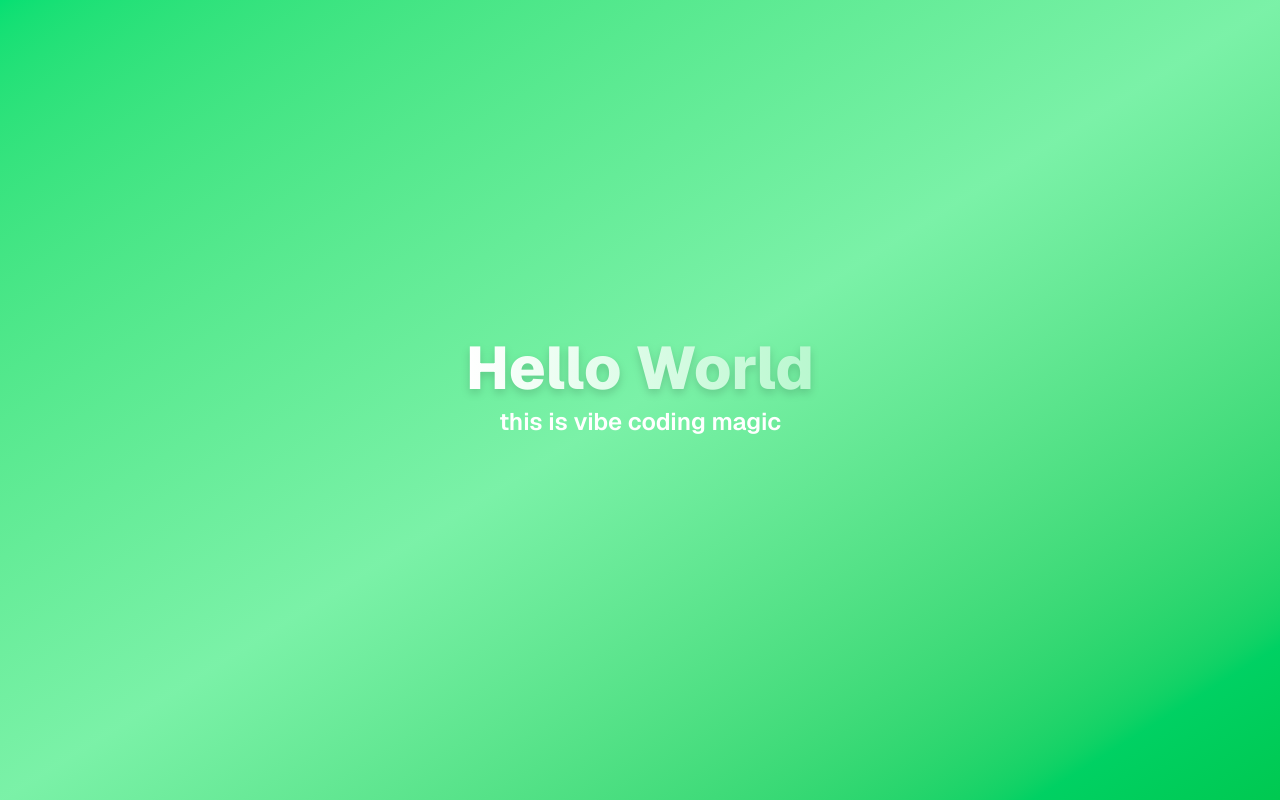
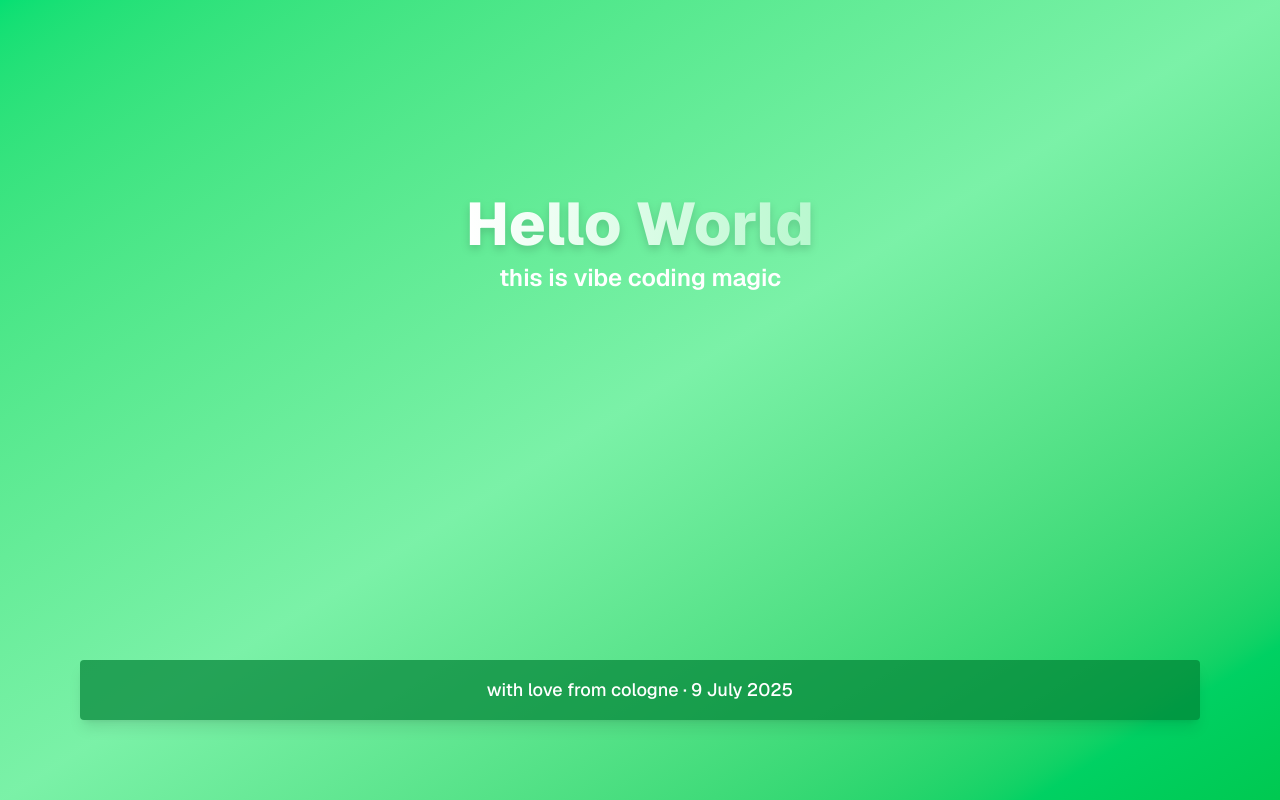
Before and after one commit to startplatz/vibe-coding-magic, a Next.js app: page / in a window 1280 px wide. Built offline with nearby package versions, Linux system fonts and the light colour scheme.

Commit message:
Add footer: 'with love from cologne' and today's date, styled for green/white theme

```diff
--- a/src/app/page.tsx
+++ b/src/app/page.tsx
@@ -1,4 +1,6 @@
 import Image from "next/image";
+
+const today = new Date().toLocaleDateString('en-GB', { year: 'numeric', month: 'long', day: 'numeric' });
 
 export default function Home() {
   return (
@@ -10,6 +12,9 @@ export default function Home() {
           <p className="mt-2 text-xl sm:text-2xl font-semibold text-white text-center">this is vibe coding magic</p>
         </div>
       </main>
+      <footer className="w-full flex justify-center items-center py-4 mt-auto text-white text-lg font-medium bg-green-700/70 rounded shadow-lg">
+        <span>with love from cologne &middot; {today}</span>
+      </footer>
     </div>
   );
 }
```
